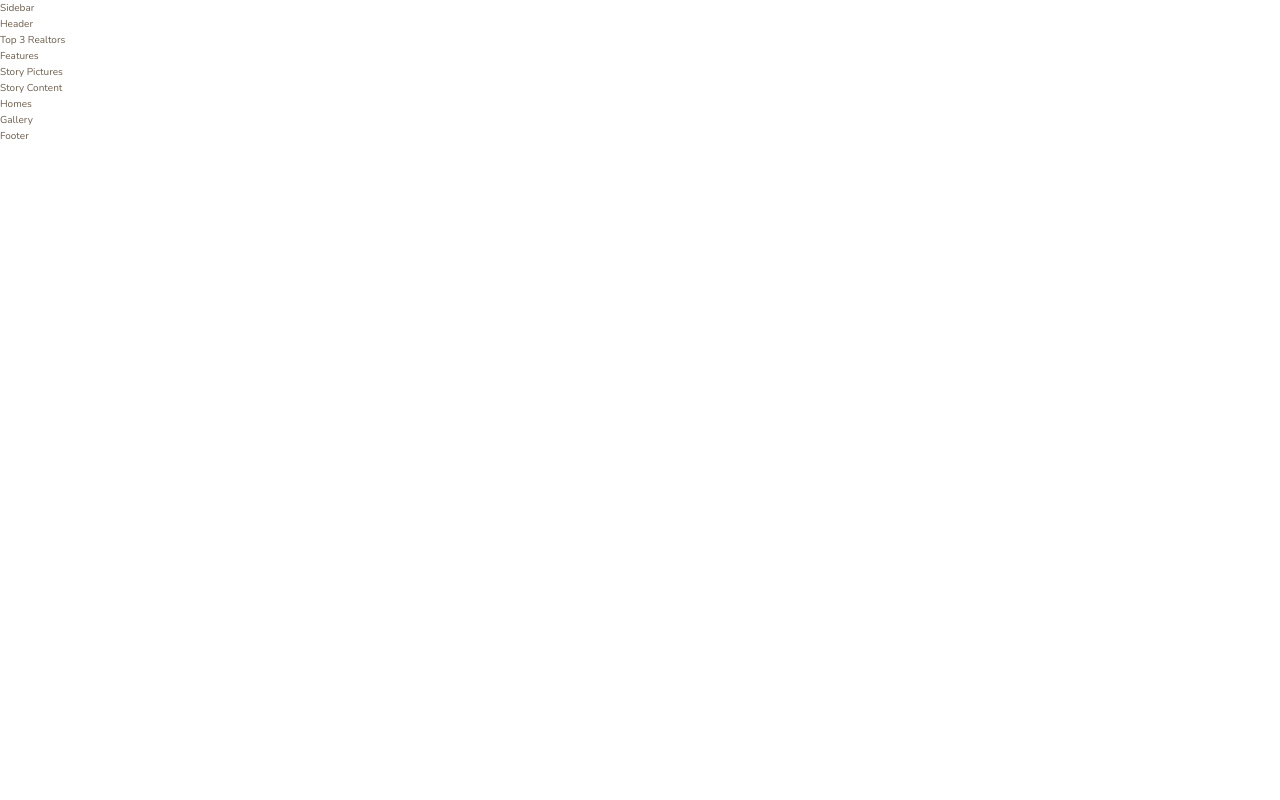
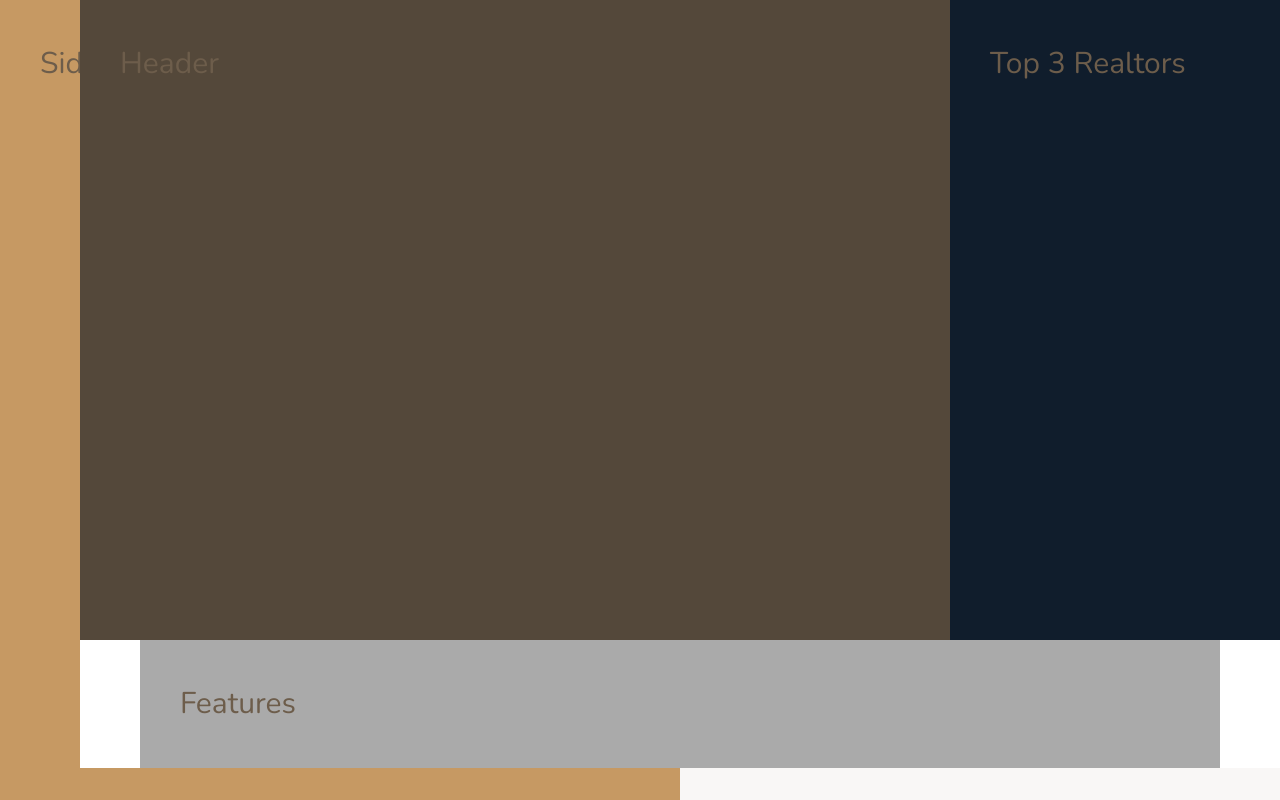
Before and after one commit to Arximiro/Nexter, a website: page index.html in a window 1280 px wide. Shown: the top 800 px of the page. Drawn offline with nearby package versions, Linux system fonts and the light colour scheme.

Commit message:
created grid and positioned elements where they will end up

```diff
--- a/sass/_base.scss
+++ b/sass/_base.scss
@@ -33,3 +33,32 @@ body {
   font-weight: 300;
   line-height: 1.6;
 }
+
+
+.container {
+  display: grid;
+  grid-template-rows: 80vh min-content 40vw repeat(3, min-content); // min-content allows the row to take up as much vertical room as the content
+  grid-template-columns: [sidebar-start]8rem[sidebar-end full-start]
+                         minmax(6rem, 1fr) [center-start]
+                        repeat(8, [col-start] minmax(min-content, 14rem) [col-end]) // each column will be between it's min-content width, going to a max of 14rem
+                         [center-end] minmax(6rem, 1fr) [full-end];
+
+ & > * {
+   font-size: 3rem;
+   padding: 4rem;
+ }
+}
+
+// --- Notes ---
+// What was done in grid-template-columns is the following:
+// 11 total columns were created
+// The first is 8rem and doesn't change sizes
+// The second is a minimum of 6rem, with a maximum of 1fr
+// The 3rd through 10th have a minimum of the content, with a maximum of 14rem
+// The 11th is a minimum of 6rem, with a maximum of 1fr
+
+// The 2nd and 11th columns allow the 8 columns to be centered, since they use 1fr they stretch to fill extra space
+
+// Each of the column grid lines are named, with some lines having two names. The name order goes as follows:
+// sidebar-start, sidebar-end full-start, center-start col-start 1, col-end 1 col-start 2, ...... col-end 8 center-end, full-end
+//       |                   |                         |     |    |    |    |    |    |    |    |                          |
--- a/sass/_features.scss
+++ b/sass/_features.scss
@@ -0,0 +1,5 @@
+.features {
+  background-color: $color-grey-light-2;
+
+  grid-column: center-start / center-end;
+}
--- a/sass/_footer.scss
+++ b/sass/_footer.scss
@@ -0,0 +1,5 @@
+.footer {
+  background-color: $color-secondary;
+
+  grid-column: full-start / full-end;
+}
--- a/sass/_gallery.scss
+++ b/sass/_gallery.scss
@@ -0,0 +1,5 @@
+.gallery {
+  background-color: $color-grey-dark-1;
+
+  grid-column: full-start / full-end;
+}
--- a/sass/_header.scss
+++ b/sass/_header.scss
@@ -0,0 +1,5 @@
+.header {
+  background-color: $color-grey-dark-1;
+
+  grid-column: full-start / col-end 6;
+}
--- a/sass/_homes.scss
+++ b/sass/_homes.scss
@@ -0,0 +1,5 @@
+.homes {
+  background-color: $color-secondary;
+
+  grid-column: center-start / center-end;
+}
--- a/sass/_realtors.scss
+++ b/sass/_realtors.scss
@@ -0,0 +1,5 @@
+.realtors {
+  background-color: $color-secondary;
+
+  grid-column: col-start 7 / full-end;
+}
--- a/sass/_sidebar.scss
+++ b/sass/_sidebar.scss
@@ -0,0 +1,6 @@
+.sidebar {
+  background-color: $color-primary;
+
+  grid-column: sidebar-start / sidebar-end;
+  grid-row: 1 / -1;
+}
--- a/sass/_story.scss
+++ b/sass/_story.scss
@@ -0,0 +1,14 @@
+.story {
+
+  &__pictures {
+    background-color: $color-primary;
+
+    grid-column: full-start / col-end 4;
+  }
+
+  &__content {
+    background-color: $color-grey-light-1;
+
+    grid-column: col-start 5 / full-end;
+  }
+}
```
Also changed, not shown: css/style.css.
